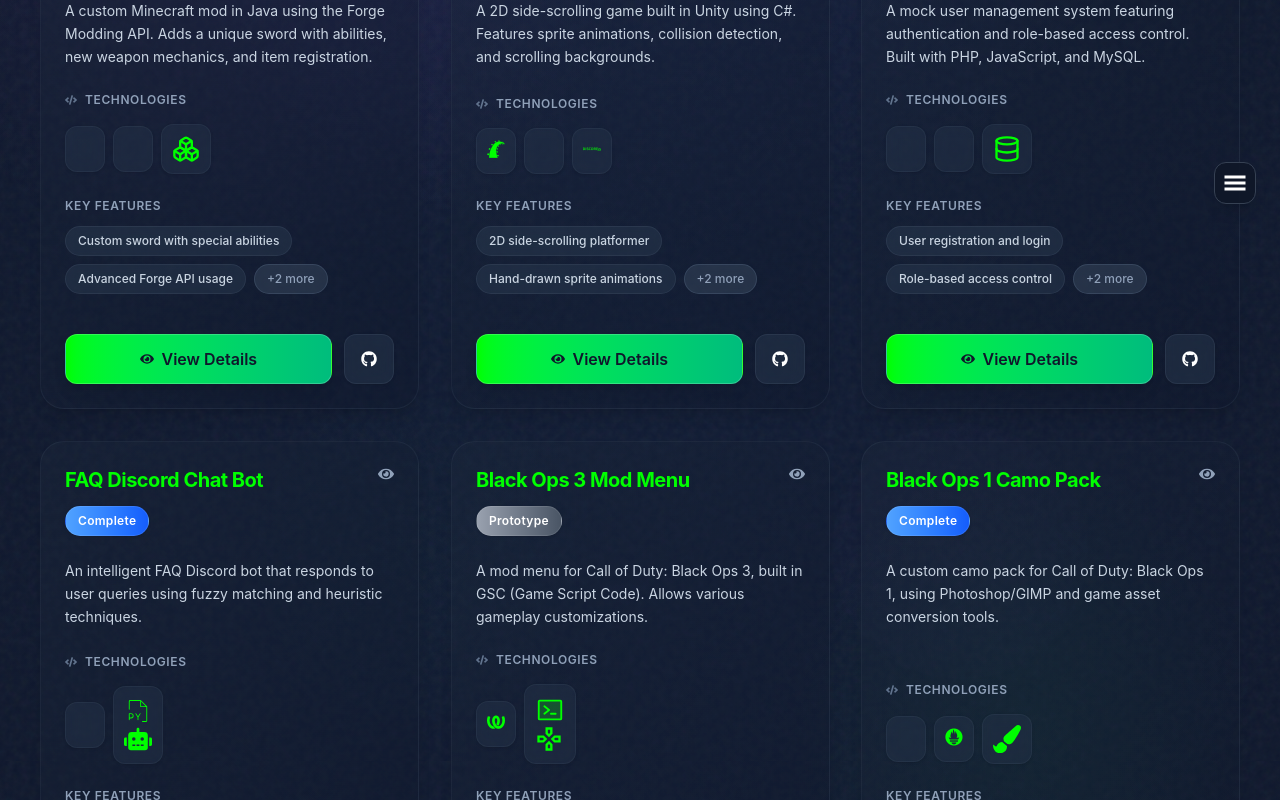
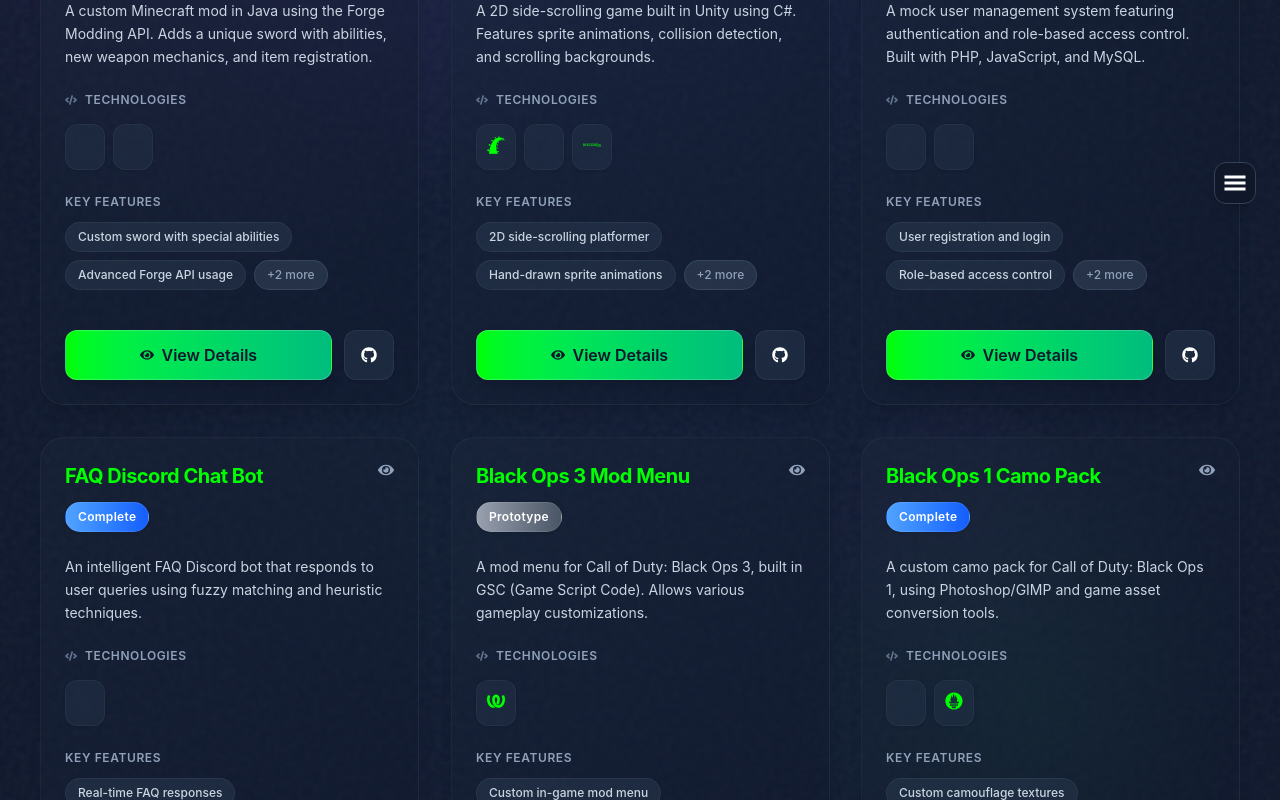
Before and after one commit to brendanddev/brendans-website, a React (Vite) app in the folder frontend/: page /projects in a window 1280 px wide. Shown: the part 580-1380 px from the top of the page. Built offline with nearby package versions, Linux system fonts and the light colour scheme.

Commit message:
Remove extra icons property

```diff
--- a/frontend/src/components/Projects/ProjectCard/ListCard.jsx
+++ b/frontend/src/components/Projects/ProjectCard/ListCard.jsx
@@ -42,14 +42,6 @@ const ListCard = ({ project, onClick }) => {
                         </h3>
 
                         <div className="flex items-center gap-2 flex-shrink-0">
-                            {/* GitHub stars display if any */}
-                            {project.githubStars && (
-                                <div className="flex items-center gap-1 text-yellow-400 bg-yellow-400/10 px-2 py-1 rounded-full">
-                                    <FaStar size={12} />
-                                    <span className="text-xs font-medium">{project.githubStars}</span>
-                                </div>
-                            )}
-
                             {/* Project status badge */}
                             <StatusBadge status={project.status} />
                         </div>
--- a/frontend/src/components/Projects/ProjectCard/TechIcons.jsx
+++ b/frontend/src/components/Projects/ProjectCard/TechIcons.jsx
@@ -10,7 +10,7 @@ import { motion } from "framer-motion";
 import { FaCode } from "react-icons/fa";
 import { techContainerVariants, techItemVariants } from "../../../utils/variants/projects.js";
 
-const TechIcons = ({ icons, extraIcon }) => {
+const TechIcons = ({ icons }) => {
     return (
         <div>
             {/* Section title with tech icon */}
@@ -46,25 +46,6 @@ const TechIcons = ({ icons, extraIcon }) => {
                         <i className={`${icon} text-lg`}></i>
                     </motion.div>
                 ))}
-
-                {/* Extra icon, if any */}
-                {extraIcon && (
-                    <motion.div
-                        variants={techItemVariants}
-                        whileHover="hover"
-                        className="
-                            p-2.5 rounded-xl bg-slate-700/30
-                            text-[#00ff00] hover:text-emerald-300
-                            transition-all duration-300 ease-out
-                            group-hover:bg-slate-600/40
-                            shadow-sm hover:shadow-md
-                            border border-slate-600/20 hover:border-slate-500/40
-                            backdrop-blur-sm
-                        "
-                    >
-                        {extraIcon}
-                    </motion.div>
-                )}
             </motion.div>
         </div>
     );
--- a/frontend/src/data/projectData.jsx
+++ b/frontend/src/data/projectData.jsx
@@ -38,7 +38,6 @@ export const projectData = [
             "Password hashing for security",
             "CRUD operations for user data"
         ],
-        extraIcon: <Database size={28} />,
         link: "https://github.com/brendanddev/Full-Stack-Mock-User-Management-System",
         techBreakdown: [
             { name: "PHP", value: 45, color: "#777BB4" },
@@ -59,10 +58,6 @@ export const projectData = [
             "Gameplay customization options",
             "Written in GSC for Black Ops 3",
             "Designed for private lobbies"
-        ],
-        extraIcon: [
-            <PiTerminalWindowDuotone size={30} />,
-            <MdOutlineGamepad size={28} />
         ],
         link: "https://github.com/brendanddev/Black-Ops-3-GSC-Mod-Menu",
         techBreakdown: [
@@ -102,7 +97,6 @@ export const projectData = [
             "Game asset extraction and repackaging",
             "Visual enhancements for Black Ops 1"
         ],
-        extraIcon: <FaPaintBrush size={28}/>,
         link: "https://github.com/brendanddev/Black-Ops-1-Camo-Pack",
         techBreakdown: [
             { name: "Photoshop", value: 60, color: "#31A8FF" },
@@ -122,10 +116,6 @@ export const projectData = [
             "Fuzzy string matching",
             "Heuristic query interpretation",
             "Extensible command handling"
-        ],
-        extraIcon: [
-            <PiFilePyThin size={28} />,
-            <FaRobot size={28} />
         ],
         link: "https://github.com/brendanddev/FAQ-Bot",
         techBreakdown: [
@@ -147,7 +137,6 @@ export const projectData = [
             "Unique weapon mechanics",
             "JSON asset configuration"
         ],
-        extraIcon: <Boxes size={28} />,
         link: "_blank",
         techBreakdown: [
             { name: "Java", value: 70, color: "#ED8B00" },
```
